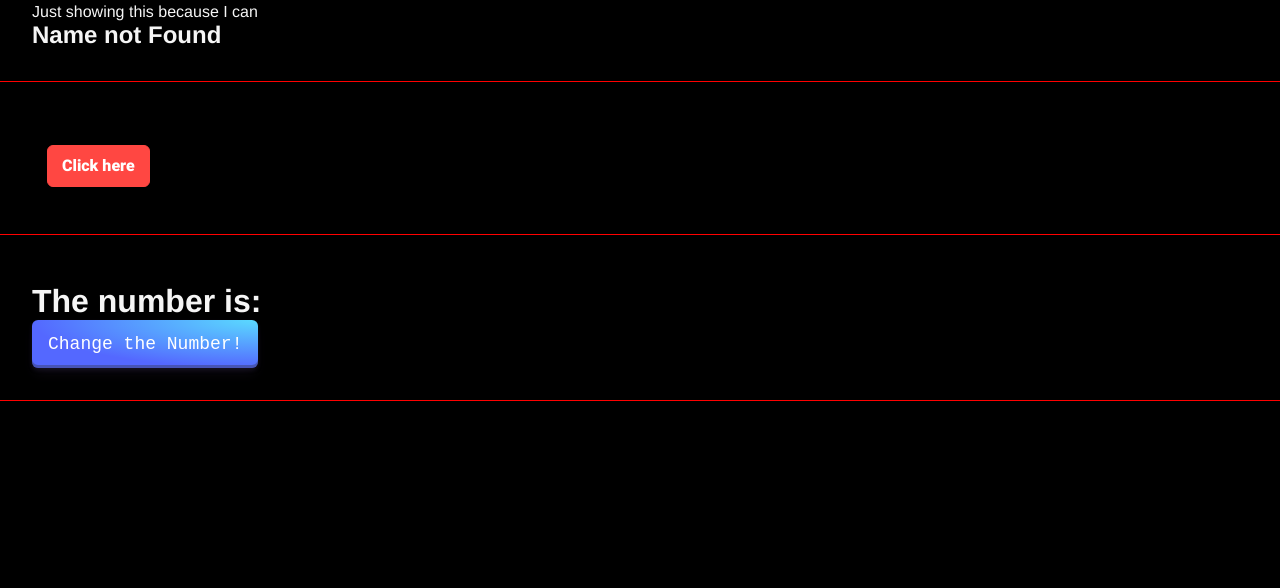
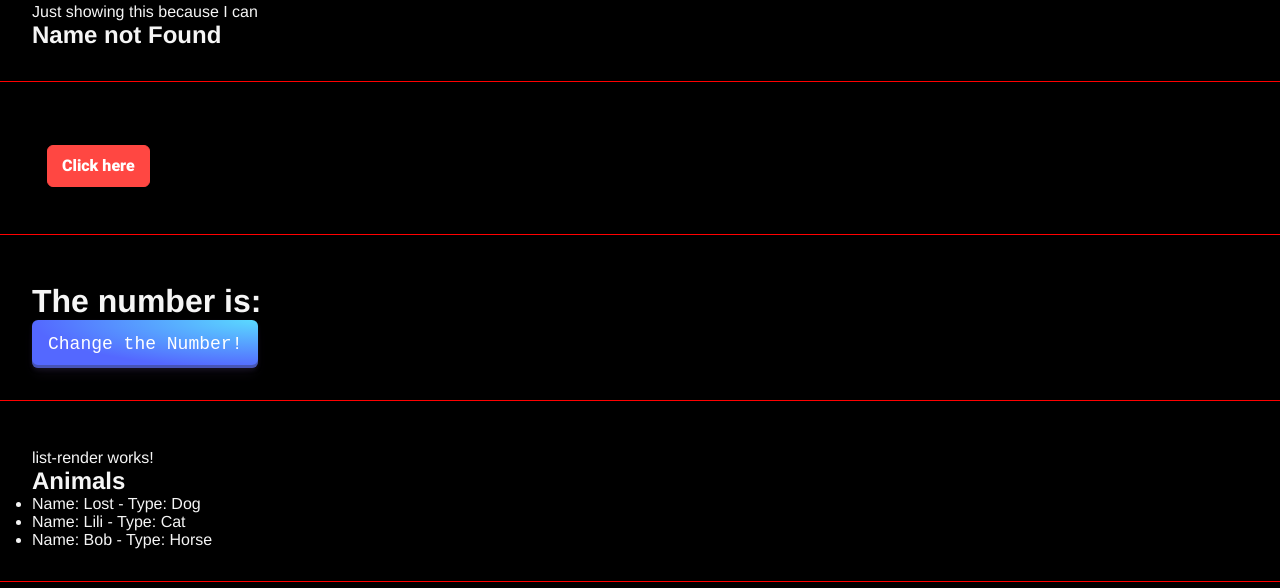
Before and after one commit to vinifoga/angular-learning, an Angular app: page / in a window 1280 px wide. Shown: the part 693-1281 px from the top of the page. Built offline with nearby package versions, Linux system fonts and the light colour scheme.

Commit message:
working with list

```diff
--- a/src/app/app.component.html
+++ b/src/app/app.component.html
@@ -8,3 +8,4 @@
 <app-if-render></app-if-render>
 <app-events></app-events>
 <app-emitter></app-emitter>
+<app-list-render></app-list-render>
--- a/src/app/app.module.ts
+++ b/src/app/app.module.ts
@@ -9,6 +9,7 @@
 import { EventsComponent } from './components/events/events.component';
 import { EmitterComponent } from './components/emitter/emitter.component';
 import { ChangeNumberComponent } from './components/change-number/change-number.component';
+import { ListRenderComponent } from './components/list-render/list-render.component';
 
 @NgModule({
   declarations: [
@@ -19,7 +20,8 @@
     IfRenderComponent,
     EventsComponent,
     EmitterComponent,
-    ChangeNumberComponent
+    ChangeNumberComponent,
+    ListRenderComponent
   ],
   imports: [
     BrowserModule
--- /dev/null
+++ b/src/app/components/list-render/list-render.component.html
@@ -0,0 +1,9 @@
+<div class="class">
+    <p>list-render works!</p>
+    <h2>Animals</h2>
+    <ul>
+        <li *ngFor="let animal of animals">
+            Name: {{animal.name}} - Type: {{animal.type}}
+        </li>
+    </ul>
+</div>
--- /dev/null
+++ b/src/app/components/list-render/list-render.component.ts
@@ -0,0 +1,15 @@
+import { Component } from '@angular/core';
+
+@Component({
+  selector: 'app-list-render',
+  templateUrl: './list-render.component.html',
+  styleUrls: ['./list-render.component.css']
+})
+export class ListRenderComponent {
+  animals = [
+    {name: "Lost", type: "Dog"},
+    {name: "Lili", type: "Cat"},
+    {name: "Bob", type: "Horse"}
+  ]
+
+}
```
Also changed, not shown: src/app/components/list-render/list-render.component.css (added), 1 other file (tests, documents, lock files or other folders).
